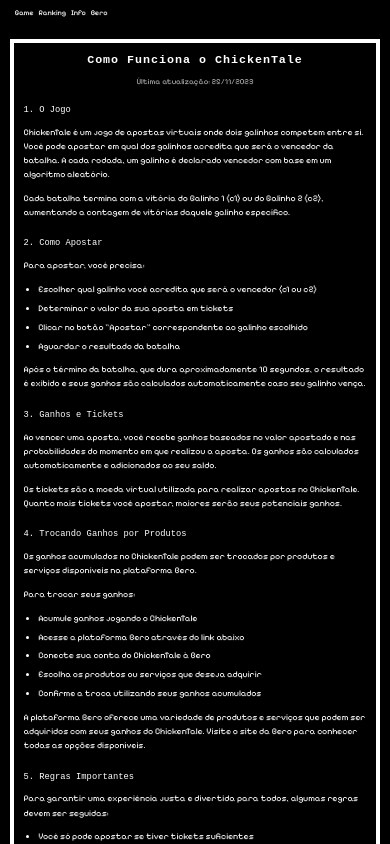
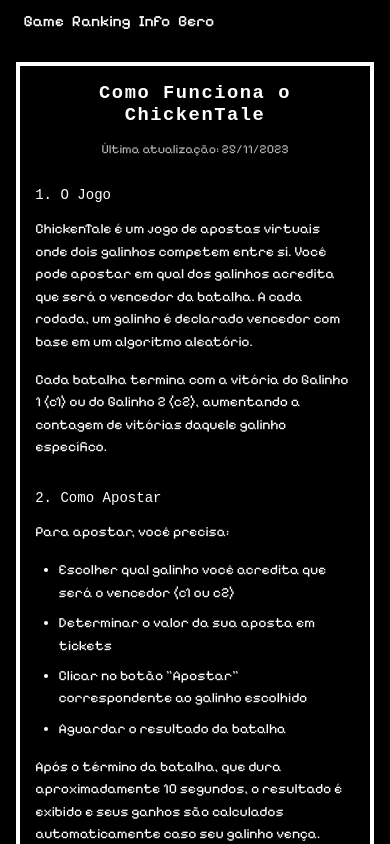
Before and after one commit to meunomeebero/chickentale, a Next.js app: page /info in a window 390 px wide. Shown: the top 844 px of the page. Built offline with nearby package versions, Linux system fonts and the light colour scheme; no server answers; a web font is replaced by a local one.

Commit message:
chore: adjust responsive design and styling

```diff
--- /dev/null
+++ b/next.config.js
@@ -0,0 +1,5 @@
+module.exports = {
+  images: {
+    domains: ['lh3.googleusercontent.com'],
+  },
+}
--- a/src/components/UserAvatar.tsx
+++ b/src/components/UserAvatar.tsx
@@ -1,6 +1,7 @@
 import React from 'react';
 import styles from '../styles/header.module.css';
 import { Users } from '@prisma/client';
+import Image from 'next/image';
 
 interface UserAvatarProps {
   user: Users;
--- a/src/styles/globals.css
+++ b/src/styles/globals.css
@@ -6,36 +6,36 @@
   }
 
 html {
-  font-size: 0.9vw;
+  font-size: 1.15vw;
 }
 
 @media(max-width: 1280px) {
   html {
-    font-size: 1.1vw;
+    font-size: 1.8vw;
   }
 }
 
 @media(max-width: 1024px) {
   html {
-    font-size: 1.5vw;
+    font-size: 1.8vw;
   }
 }
 
 @media(max-width: 800px) {
   html {
-    font-size: 1.9vw;
+    font-size: 2.5vw;
   }
 }
 
 @media(max-width: 600px) {
   html {
-    font-size: 2.4vw;
+    font-size: 3vw;
   }
 }
 
 @media(max-width: 480px) {
   html {
-    font-size: 2.5vw;
+    font-size: 4vw;
   }
 }
 
--- a/src/styles/header.module.css
+++ b/src/styles/header.module.css
@@ -3,7 +3,7 @@
   display: flex;
   justify-content: space-between;
   position: absolute;
-  top: 1rem;
+  top: 0.5rem;
   z-index: 11;
   padding: 0 1rem;
 }
@@ -25,7 +25,7 @@
   color: #fff;
   text-decoration: none;
   font-weight: 500;
-  font-size: 0.75rem;
+  font-size: 1rem;
   transition: 0.2s;
 }
 
--- a/src/styles/home.module.css
+++ b/src/styles/home.module.css
@@ -197,7 +197,7 @@
 }
 
 .betsContainer {
-    top: 4rem;
+    top: 3.5rem;
     position: absolute;
     display: flex;
 }
@@ -469,7 +469,7 @@
 .gameTitle {
     margin: 0;
     padding: 0;
-    margin-top: 1.5rem;
+    margin-top: 0.5rem;
     margin-bottom: 1.5rem;
 }
 
--- /dev/null
+++ b/styles/home.module.css
@@ -0,0 +1,16 @@
+.container {
+  // ... existing code ...
+}
+
+/* Adicionando regra para mobile */
+@media (max-width: 768px) {
+  .container {
+    width: calc(100% - 2rem);
+    max-width: 100%;
+    padding-left: 1rem;
+    padding-right: 1rem;
+    margin-left: 0;
+    margin-right: 0;
+    box-sizing: border-box;
+  }
+}
```
